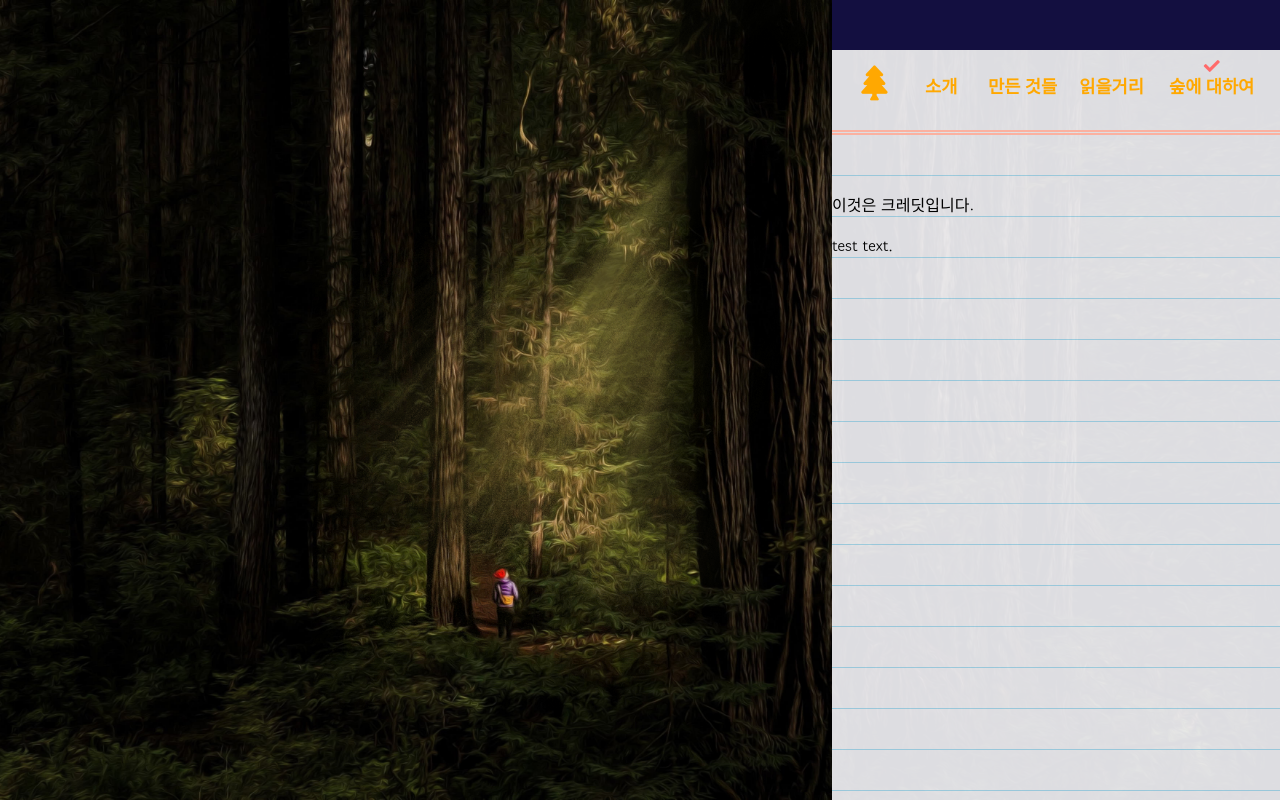
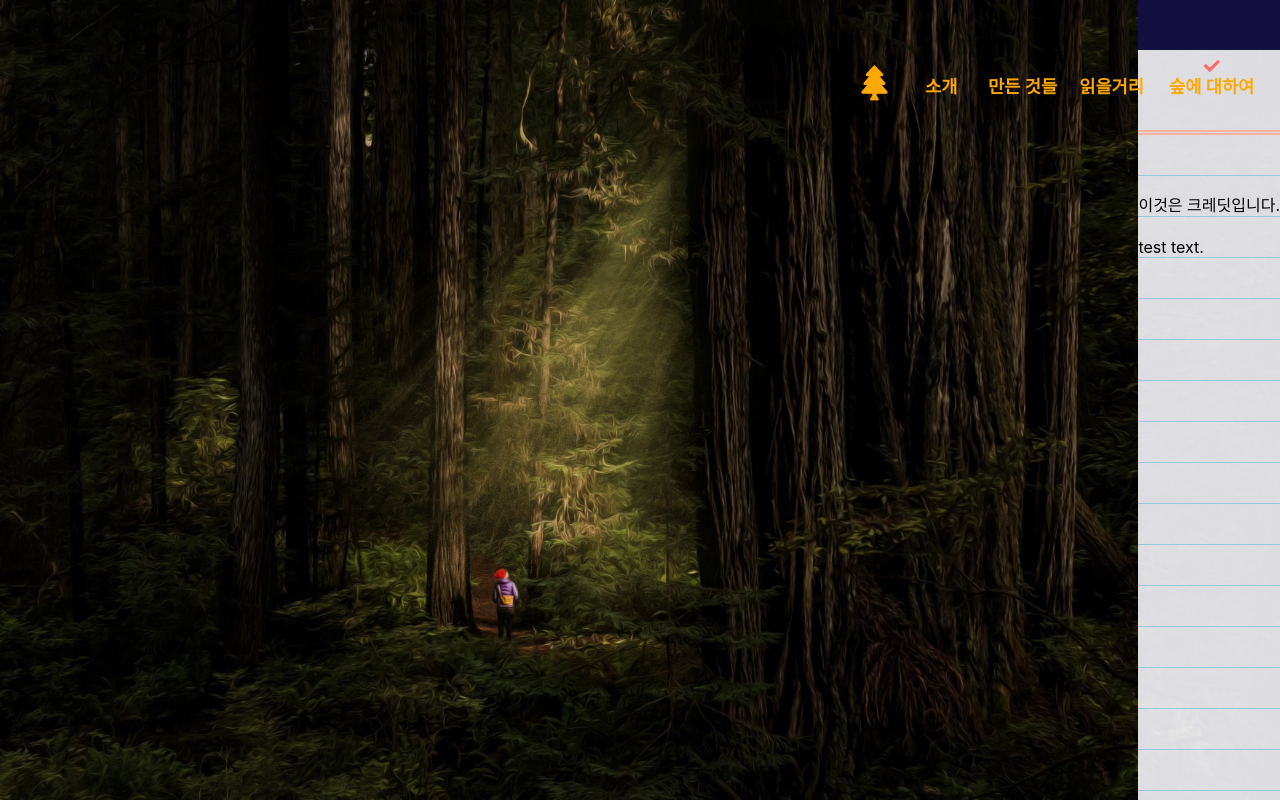
Before and after one commit to babyazalea/forest2021, a React (Create React App) app: page / in a window 1280 px wide. Both pictures are taken after a click on the item "숲에 대하여". Built offline with nearby package versions, Linux system fonts and the light colour scheme; a web font is replaced by a local one.

Commit message:
new folder structure

```diff
--- a/src/components/Credits/Credits.js
+++ b/src/components/taps/Credits/Credits.js
@@ -1,7 +1,7 @@
 import React from "react";
 
-import Backdrop from "../UI/Backdrop/Backdrop";
-import LegalPad from "../UI/LegalPad/LegalPad";
+import Backdrop from "../../ui/Backdrop/Backdrop";
+import LegalPad from "../../ui/LegalPad/LegalPad";
 
 const Credits = (props) => {
   const text = "이것은 크레딧입니다.<br/> test text.";
@@ -9,7 +9,7 @@ const Credits = (props) => {
   return (
     <React.Fragment>
       <Backdrop onClose={props.viewCloseHandler} />
-      <div className="tap credits">
+      <div className="taps credits">
         <LegalPad text={text} />
       </div>
     </React.Fragment>
--- a/src/components/Notice/Notice.js
+++ b/src/components/taps/Notice/Notice.js
@@ -1,7 +1,7 @@
 import React from "react";
 
-import Backdrop from "../UI/Backdrop/Backdrop";
-import LegalPad from "../UI/LegalPad/LegalPad";
+import Backdrop from "../../ui/Backdrop/Backdrop";
+import LegalPad from "../../ui/LegalPad/LegalPad";
 
 const Notice = (props) => {
   const text =
--- a/src/components/Portfolios/NewPortfolio/NewPortfolio.js
+++ b/src/components/taps/Portfolios/NewPortfolio/NewPortfolio.js
@@ -1,6 +1,6 @@
 import React from "react";
-import ControlBox from "../../UI/ControlBox/ControlBox";
-import Form from "../../UI/Form/Form";
+import ControlBox from "../../../UI/ControlBox/ControlBox";
+import Form from "../../../UI/Form/Form";
 
 const NewPortfolio = () => {
   return (
--- a/src/components/Portfolios/Portfolios.js
+++ b/src/components/taps/Portfolios/Portfolios.js
@@ -1,8 +1,8 @@
 import React from "react";
 
-import Backdrop from "../UI/Backdrop/Backdrop";
-import ControlBox from "../UI/ControlBox/ControlBox";
-import LegalPad from "../UI/LegalPad/LegalPad";
+import Backdrop from "../../ui/Backdrop/Backdrop";
+import ControlBox from "../../ui/ControlBox/ControlBox";
+import LegalPad from "../../ui/LegalPad/LegalPad";
 
 const Portfolios = (props) => {
   const portfolios = [
--- a/src/components/Reading/Reading.js
+++ b/src/components/taps/Reading/Reading.js
@@ -1,7 +1,7 @@
 import React from "react";
 
-import Backdrop from "../UI/Backdrop/Backdrop";
-import LegalPad from "../UI/LegalPad/LegalPad";
+import Backdrop from "../../ui/Backdrop/Backdrop";
+import LegalPad from "../../ui/LegalPad/LegalPad";
 
 const Reading = (props) => {
   const text = "이것은 리딩입니다.<br/> test text.";
```
Also changed, not shown: src/App.js (+6 -6 lines), src/components/Edit/Edit.js (deleted, +0 -14 lines), src/components/Portfolios/NewPortfolio/NewPortfolio.css (deleted), src/components/taps/Portfolios/NewPortfolio/NewPortfolio.css (added).
